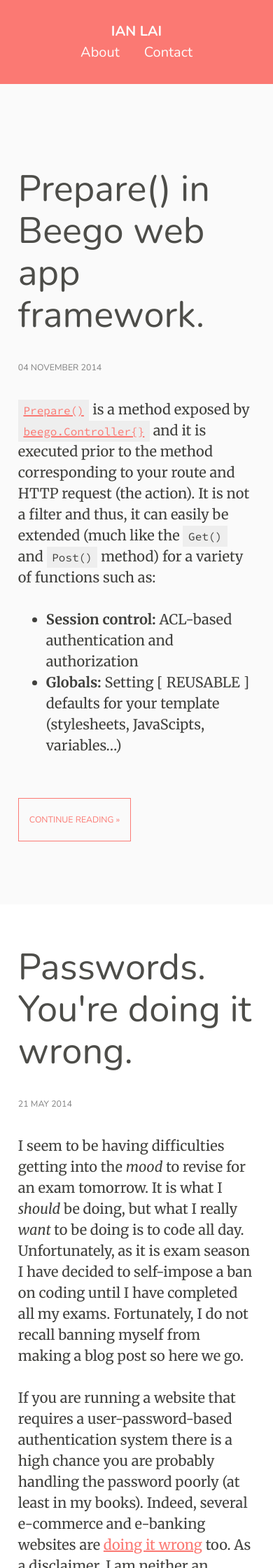
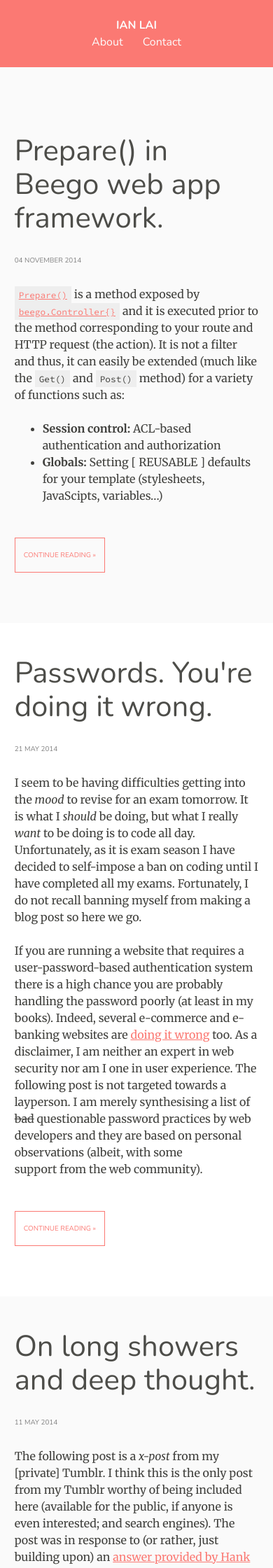
Before and after one commit to MrSaints/www-jekyll.fyianlai.com, a Jekyll site: the page built from index.html, in a window 390 px wide. Shown: the top 2240 px of the page at 70% size. Built offline with Jekyll 4.4.1, drawn with Linux system fonts in a browser that asks for light colours; nearby versions of some CDN libraries; the list of posts is cut into pages by our own code.

Commit message:
Switched to using px for media query (won't be affected by change in font-size); and set font-size to 16px for smaller screen size

```diff
--- a/_sass/_media.scss
+++ b/_sass/_media.scss
@@ -1,7 +1,11 @@
 /*
  Small screen sizes
  */
-@media only screen and (max-width: 46.875em) {
+@media only screen and (max-width: 750px) {
+    html {
+        font-size: 80%;
+    }
+
     .wrapper {
         margin: 0 1.615rem;
         width: auto;
```
